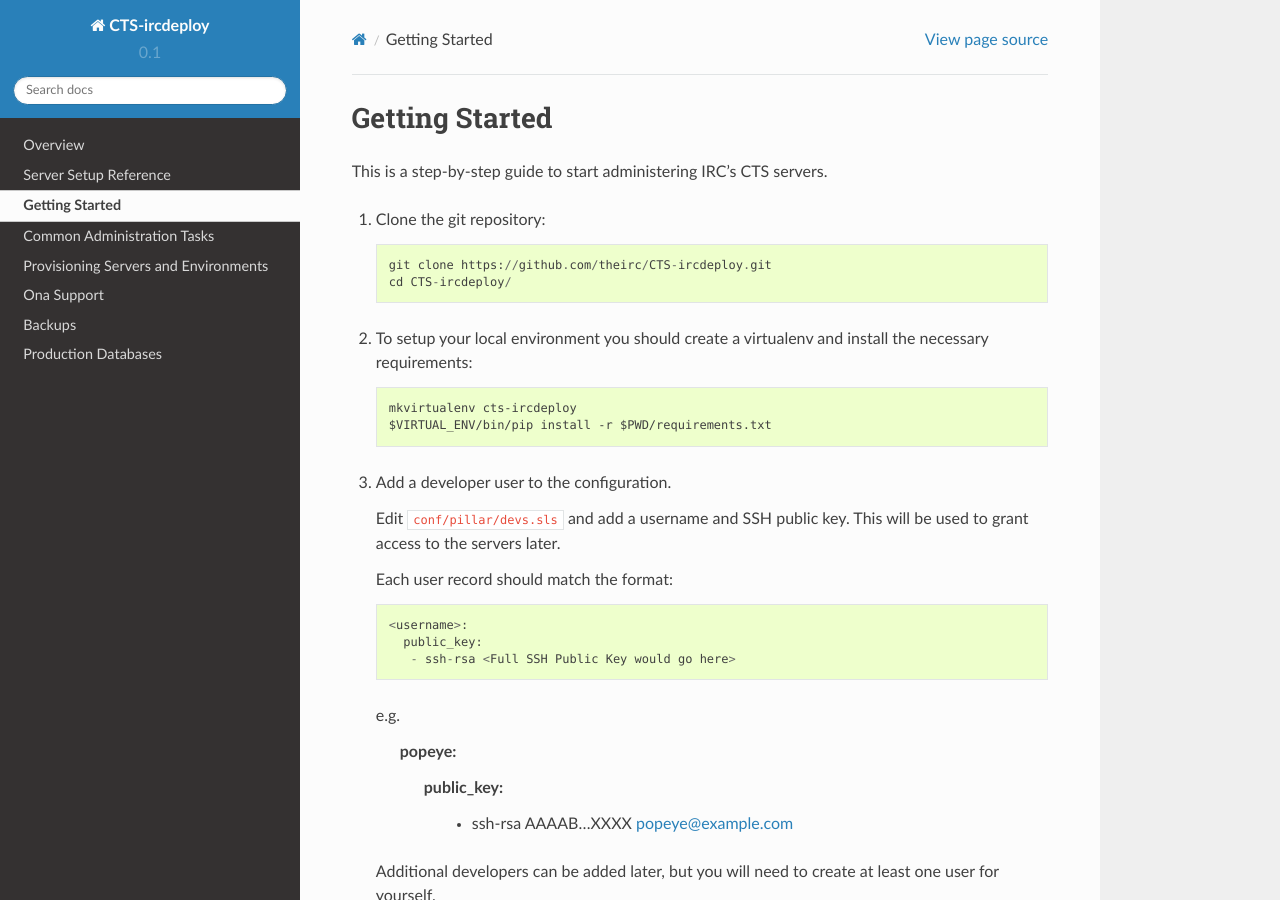
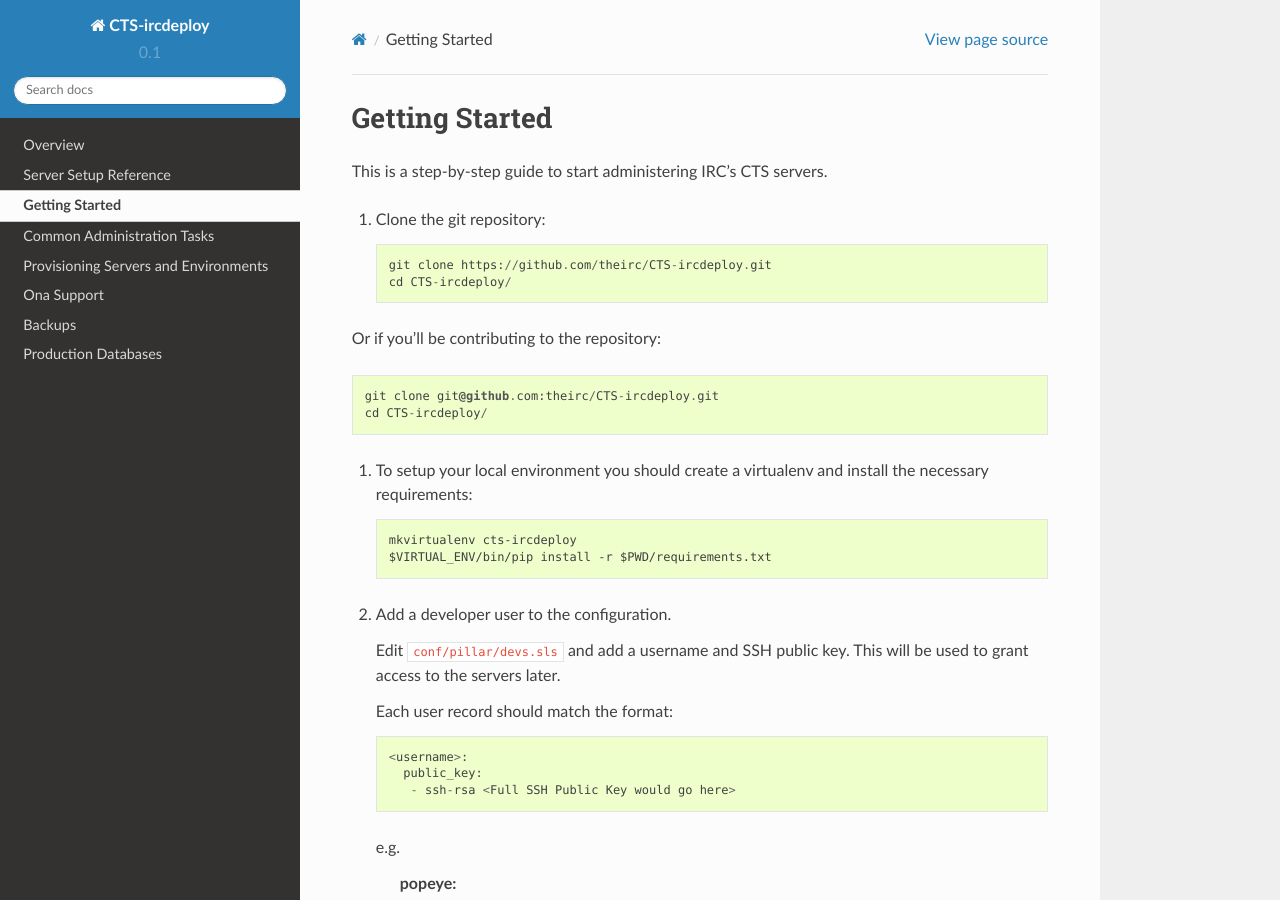
Before and after one commit to theirc/CTS-ircdeploy, a Sphinx documentation site: the page built from docs/starting.rst, in a window 1280 px wide and 900 px high. Built offline with Sphinx 7.4.7 and the Read the Docs theme 2.0.0, drawn with Linux system fonts in a browser that asks for light colours.

Commit message:
Add github URL to use if contributing to the repo

```diff
--- a/docs/starting.rst
+++ b/docs/starting.rst
@@ -6,6 +6,11 @@ This is a step-by-step guide to start administering IRC's CTS servers.
 #. Clone the git repository::
 
     git clone https://github.com/theirc/CTS-ircdeploy.git
+    cd CTS-ircdeploy/
+
+Or if you'll be contributing to the repository::
+
+    git clone git@github.com:theirc/CTS-ircdeploy.git
     cd CTS-ircdeploy/
 
 #. To setup your local environment you should create a virtualenv and install the necessary requirements::
```
